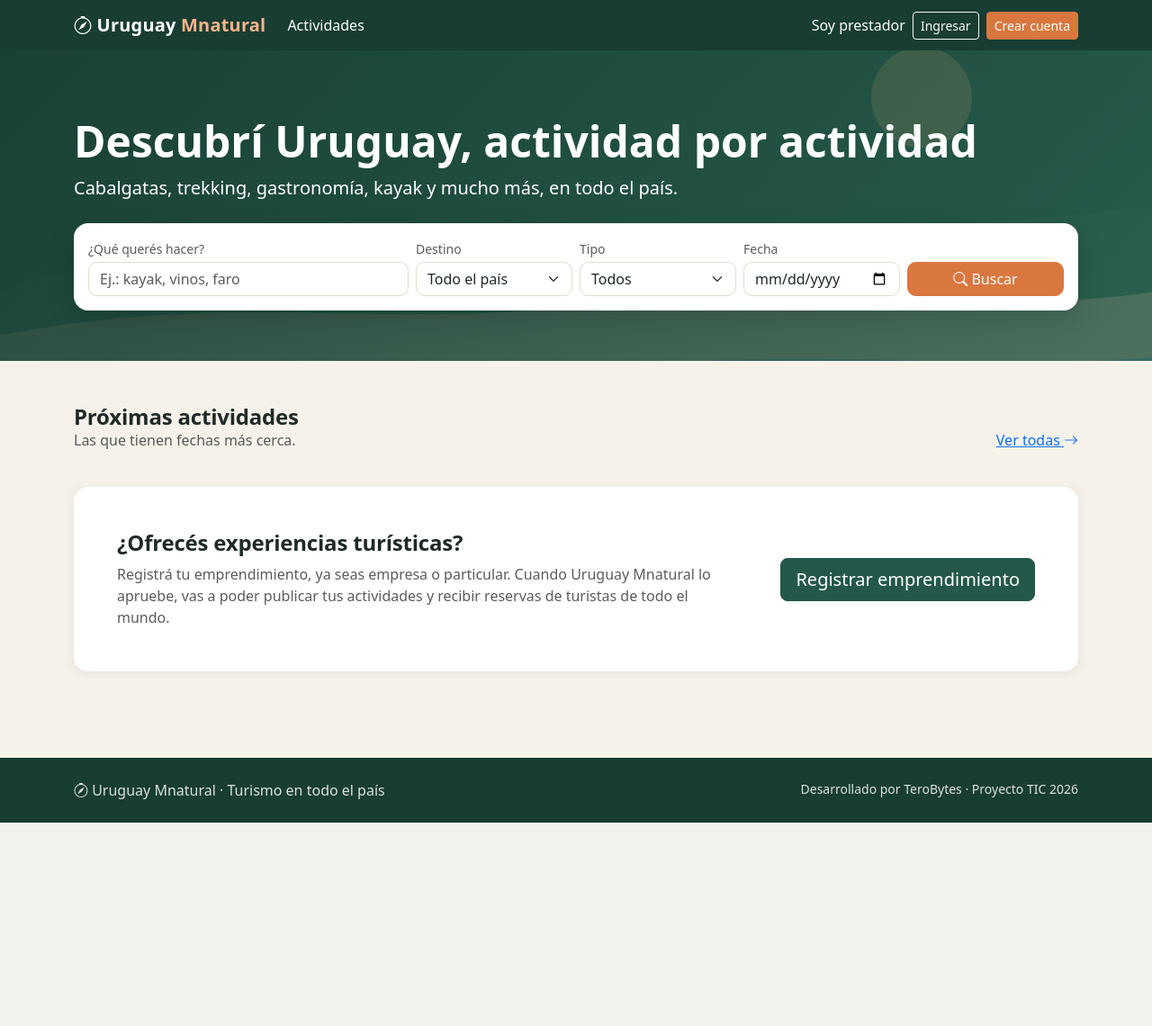
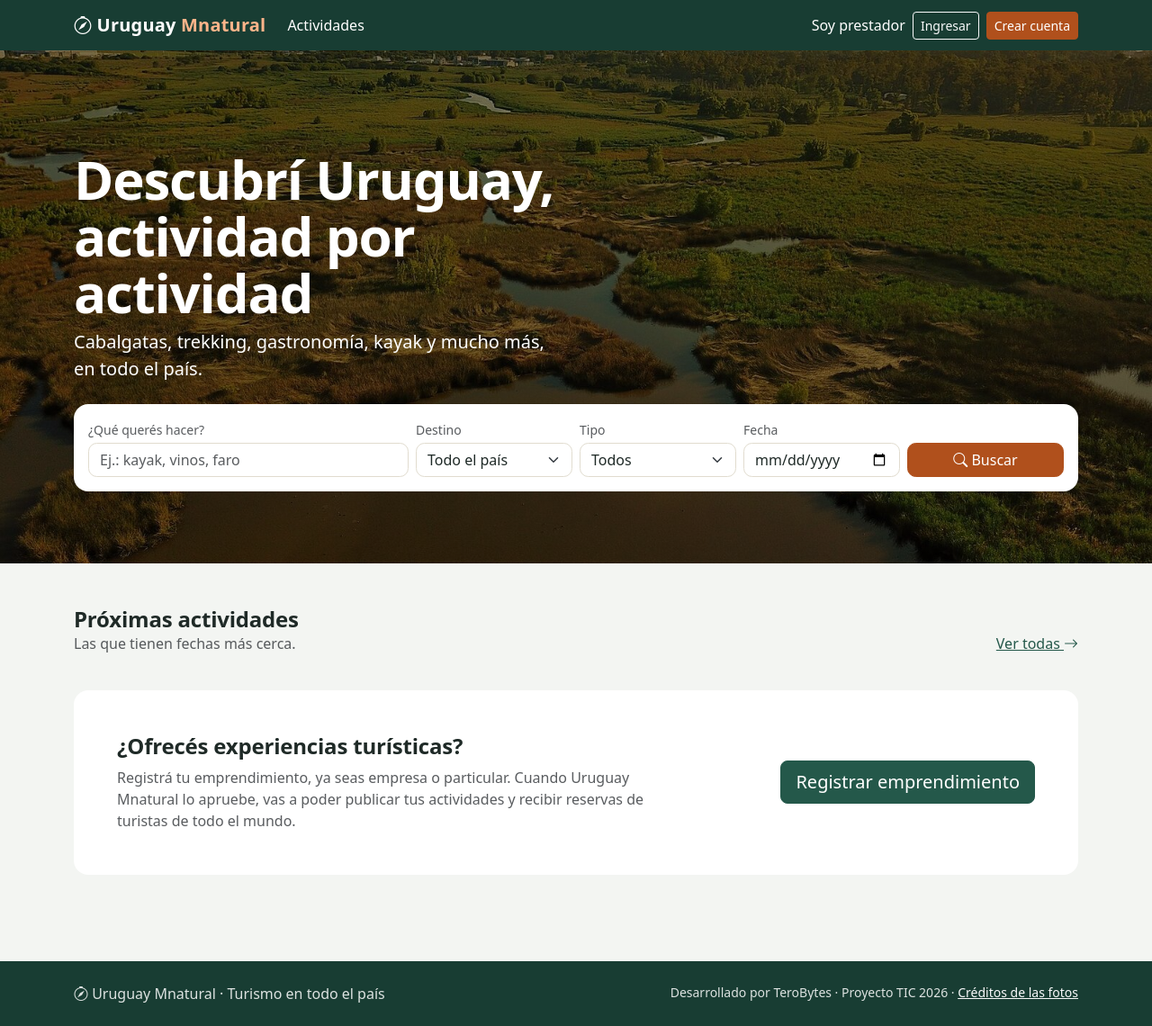
Before and after one commit to ThiagoEstevezTE/uruguay-mnatural, a Spring app: page /index in a window 1280 px wide. Shown: the whole page at 90% size. Before the commit the page ends 914 px from the top, so only its background shows below. Run offline with Thymeleaf, Linux system fonts and the light colour scheme; the template is opened without the code that fills it, so the values that code supplies are empty; some of the project's set-up classes (security, data sources, template engines, error pages and the like) are left out, and stand-ins take their place; database files in the repository are not loaded; some libraries are stand-ins or nearby versions.

Commit message:
Prueba de diseno del portal: fotos de los lugares, contraste y menos adornos
- Portada de cada actividad con la foto de su lugar (Wikimedia Commons, CC BY-SA) y pagina /credits con autor y licencia.
- Portada principal con foto de la Laguna de Rocha.
- Naranja de los botones a #b0501c (5.2:1 con letra blanca) y links en verde.
- Sin sombras ni degrades en lo que esta quieto; tipos debajo del titulo en el detalle; boton "Ver fechas y reservar" en el celular.
- Dos pruebas nuevas en PortalPagesTest (creditos publicos y foto del lugar en el detalle).

Co-Authored-By: Claude Opus 5.5 <noreply@anthropic.com>

```diff
--- a/src/main/resources/static/css/styles.css
+++ b/src/main/resources/static/css/styles.css
@@ -3,9 +3,10 @@
 :root {
     --um-green: #24584a;
     --um-green-dark: #183d33;
-    --um-sand: #f6f2ea;
-    --um-accent: #d9773f;
-    --um-accent-dark: #b85f2c;
+    --um-sand: #f3f5f2;
+    /* Naranja mas oscuro: con letra blanca llega a 5.2:1 de contraste (el minimo es 4.5:1) */
+    --um-accent: #b0501c;
+    --um-accent-dark: #8f4016;
     --um-text: #1f2a27;
 
     --bs-primary: var(--um-green);
@@ -14,6 +15,9 @@
     --bs-body-bg: var(--um-sand);
     --bs-link-color: var(--um-green);
     --bs-link-hover-color: var(--um-green-dark);
+    /* Bootstrap 5.3 pinta los links con estas variables, no con las de arriba */
+    --bs-link-color-rgb: 36, 88, 74;
+    --bs-link-hover-color-rgb: 24, 61, 51;
     --bs-border-radius: .6rem;
     --bs-code-color: var(--um-green);
 }
@@ -89,30 +93,36 @@ main {
 }
 
 /* Portada */
+/* Foto de la Laguna de Rocha con un velo oscuro parejo para que se lea el texto blanco */
 .hero {
-    background: linear-gradient(135deg, rgba(24, 61, 51, .92), rgba(36, 88, 74, .78)),
-                url("/img/hero.svg") center / cover no-repeat;
+    background: linear-gradient(rgba(0, 0, 0, .45), rgba(0, 0, 0, .45)),
+                url("/img/hero-laguna-de-rocha.jpg") center / cover no-repeat;
     color: #fff;
-    padding: 4.5rem 0 3.5rem;
+    padding: 7rem 0 5rem;
 }
 
 .hero h1 {
     font-weight: 800;
-    font-size: clamp(2rem, 4vw, 3rem);
+    font-size: clamp(1.875rem, 5vw, 3.75rem);
+    letter-spacing: -.02em;
+    line-height: 1.05;
+    max-width: 16ch;
+}
+
+.hero .lead {
+    max-width: 48ch;
 }
 
 .hero .search-box {
     background: #fff;
     border-radius: 1rem;
     padding: 1rem;
-    box-shadow: 0 10px 30px rgba(0, 0, 0, .15);
 }
 
-/* Tarjetas */
+/* Tarjetas: blancas sobre el fondo gris verdoso, sin sombra */
 .card-um {
     border: 0;
     border-radius: 1rem;
-    box-shadow: 0 2px 12px rgba(31, 42, 39, .08);
     background: #fff;
 }
 
@@ -148,6 +164,12 @@ main {
     background: #e7efe9;
     color: var(--um-green-dark);
     font-weight: 600;
+    font-size: .8125rem;
+}
+
+/* Parrafos largos: hasta 65 letras por linea, que es lo comodo para leer */
+.measure {
+    max-width: 65ch;
 }
 
 .stars {
--- a/src/main/resources/templates/fragments/layout.html
+++ b/src/main/resources/templates/fragments/layout.html
@@ -92,7 +92,10 @@
 <footer th:fragment="footer" class="footer-um mt-5">
     <div class="container d-flex flex-column flex-md-row justify-content-between gap-2 py-4">
         <span><i class="bi bi-compass"></i> Uruguay Mnatural · Turismo en todo el país</span>
-        <span class="small">Desarrollado por TeroBytes · Proyecto TIC 2026</span>
+        <span class="small">
+            Desarrollado por TeroBytes · Proyecto TIC 2026 ·
+            <a class="link-light" th:href="@{/credits}">Créditos de las fotos</a>
+        </span>
     </div>
     <script th:src="@{/webjars/bootstrap/dist/js/bootstrap.bundle.min.js}"></script>
 </footer>
--- a/src/main/resources/templates/index.html
+++ b/src/main/resources/templates/index.html
@@ -64,7 +64,7 @@
         <div class="row align-items-center g-4">
             <div class="col-md-8">
                 <h2 class="h4 section-title">¿Ofrecés experiencias turísticas?</h2>
-                <p class="text-muted mb-0">
+                <p class="text-muted mb-0 measure">
                     Registrá tu emprendimiento, ya seas empresa o particular. Cuando Uruguay Mnatural lo apruebe,
                     vas a poder publicar tus actividades y recibir reservas de turistas de todo el mundo.
                 </p>
```
Also changed, not shown: other parts of src/main/resources/static/css/styles.css (+28 -13 lines), docs/GUIA_DEL_CODIGO.md (+8 -3 lines), src/main/resources/templates/activity.html (+11 -8 lines), src/main/resources/templates/credits.html (added, +53 -0 lines), src/main/resources/templates/fragments/cards.html (+10 -1 lines), src/main/resources/static/img/hero-laguna-de-rocha.jpg (added), src/main/resources/static/img/hero.svg (deleted), src/main/resources/static/img/lugares/cabo-polonio.jpg (added), src/main/resources/static/img/lugares/colonia-del-sacramento.jpg (added), src/main/resources/static/img/lugares/punta-del-este.jpg (added), src/main/resources/static/img/lugares/villa-serrana.jpg (added), 1 other file.
